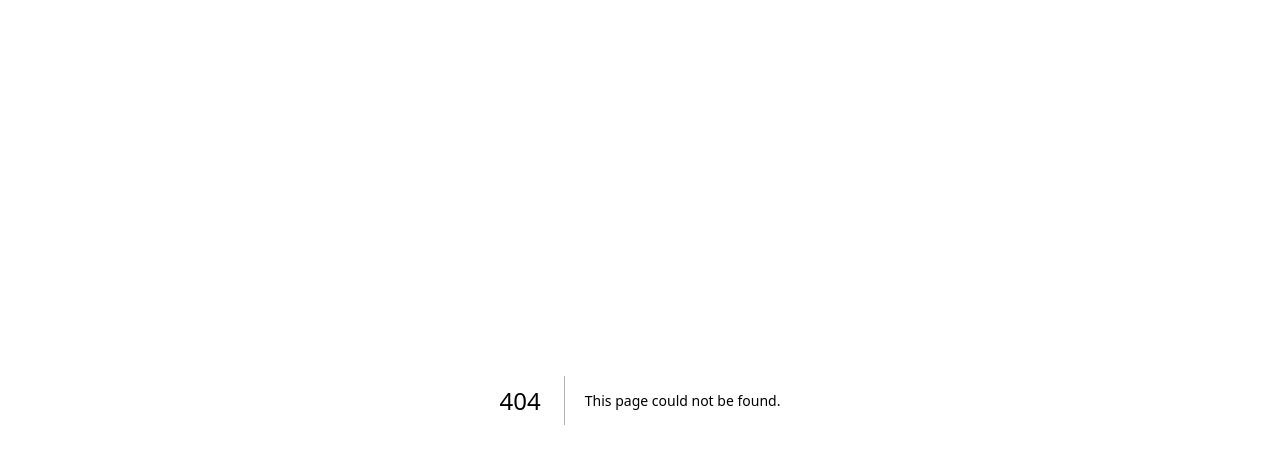
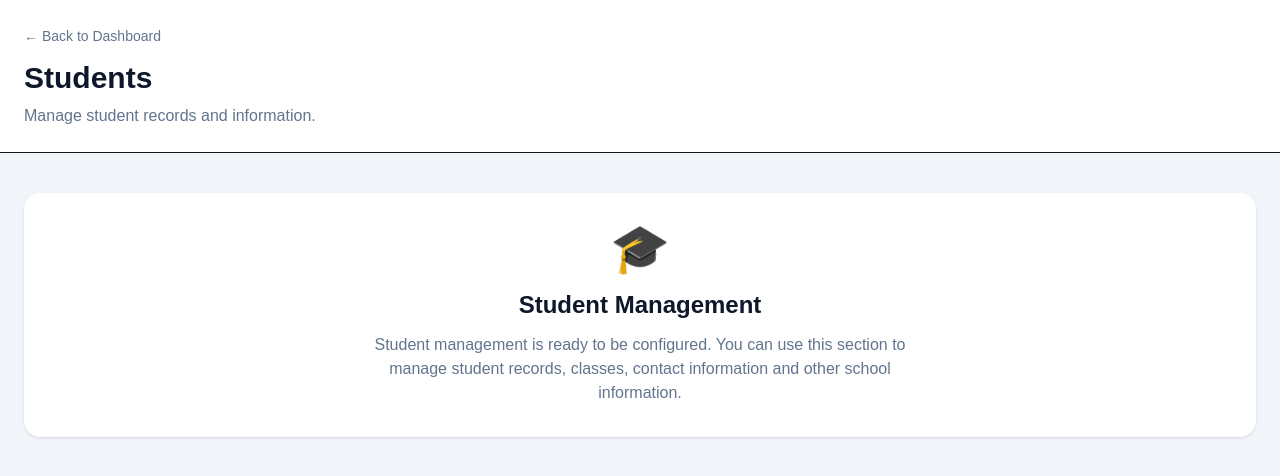
Before and after one commit to Tjoshuaa/pleasantville-academy, a Next.js app: page /admin/students in a window 1280 px wide. Before the commit this address had no page. Shown: the top 476 px of the page. Built offline with nearby package versions, Linux system fonts and the light colour scheme.

Commit message:
Create page.tsx

```diff
--- /dev/null
+++ b/app/admin/students/page.tsx
@@ -0,0 +1,59 @@
+'use client'
+
+import Link from 'next/link'
+
+export default function StudentsAdminPage() {
+  return (
+    <main className="min-h-screen bg-slate-100">
+
+      <header className="border-b bg-white">
+        <div className="mx-auto max-w-7xl px-6 py-6">
+
+          <Link
+            href="/admin"
+            className="text-sm text-slate-500 hover:text-slate-900"
+          >
+            ← Back to Dashboard
+          </Link>
+
+          <h1 className="mt-3 text-3xl font-bold text-slate-900">
+            Students
+          </h1>
+
+          <p className="mt-2 text-slate-500">
+            Manage student records and information.
+          </p>
+
+        </div>
+      </header>
+
+      <section className="mx-auto max-w-7xl px-6 py-10">
+
+        <div className="rounded-2xl bg-white p-8 shadow-sm">
+
+          <div className="text-center">
+
+            <div className="text-5xl">
+              🎓
+            </div>
+
+            <h2 className="mt-4 text-2xl font-bold text-slate-900">
+              Student Management
+            </h2>
+
+            <p className="mx-auto mt-3 max-w-xl text-slate-500">
+              Student management is ready to be configured.
+              You can use this section to manage student
+              records, classes, contact information and other
+              school information.
+            </p>
+
+          </div>
+
+        </div>
+
+      </section>
+
+    </main>
+  )
+}
```
